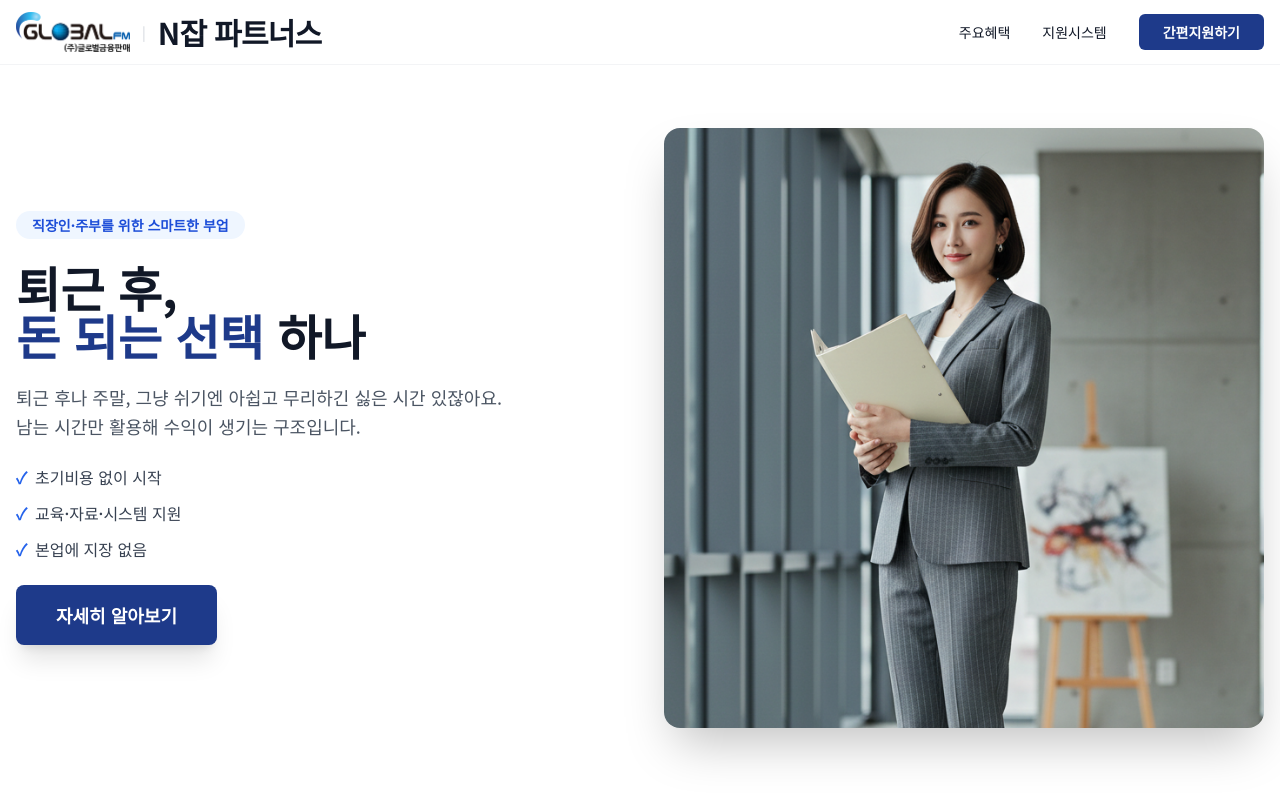
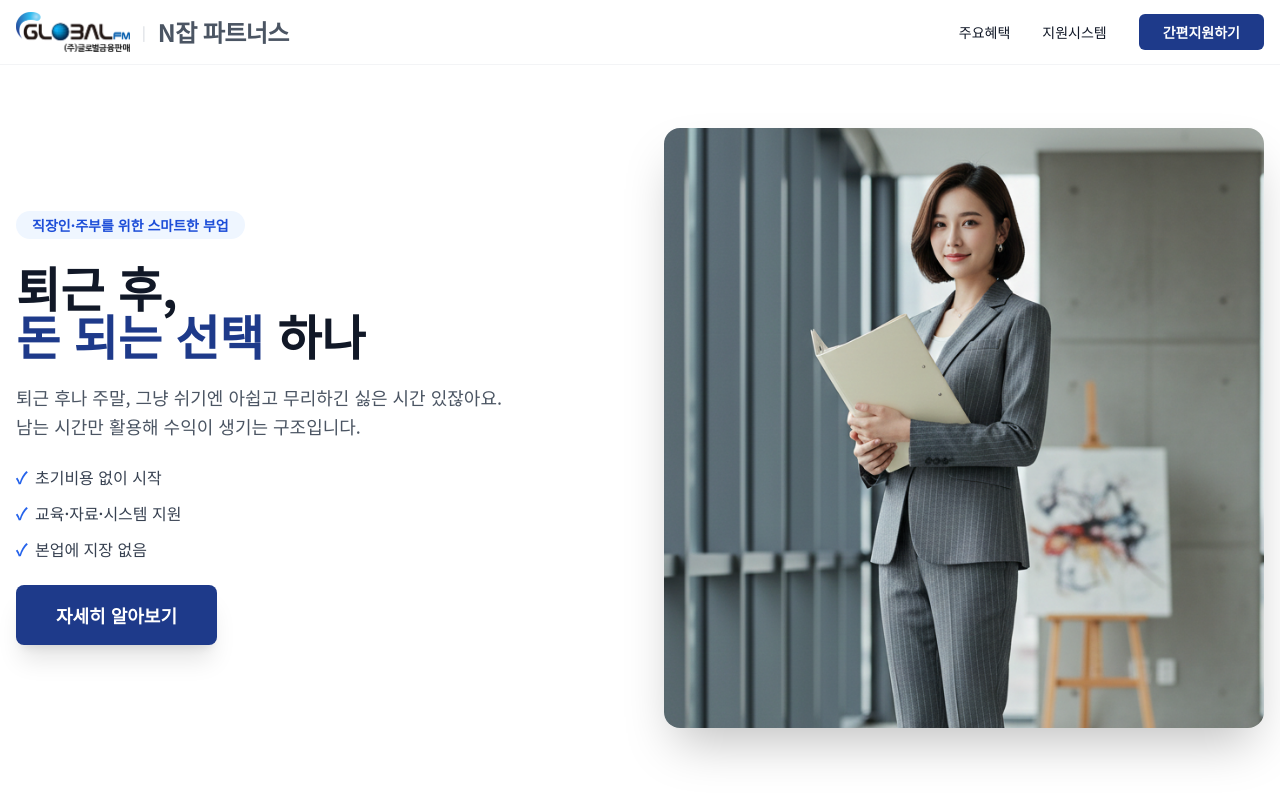
Before and after one commit to myneoego/NJobPartners, a React (Vite) app: page / in a window 1280 px wide. Shown: the top 800 px of the page. Built offline with nearby package versions, Linux system fonts and the light colour scheme.

Commit message:
Adjust header brand text style and update contact info in ContactForm

```diff
--- a/src/components/ContactForm.jsx
+++ b/src/components/ContactForm.jsx
@@ -116,7 +116,7 @@
                 전자적 파일 형태로 저장된 개인정보는 기록을 복원할 수 없는 기술적 방법을 사용하여 영구 삭제합니다.<br /><br />
                 개인정보 보호 담당부서<br />
                 부서: MP총괄<br />
-                연락처: 02-1588-0306
+                연락처: 1588-0306
               </div>
             </div>
             <div className="flex gap-3 items-start cursor-pointer">
--- a/src/components/Header.jsx
+++ b/src/components/Header.jsx
@@ -7,7 +7,7 @@
       <div className="flex items-center gap-3">
         <img src={logo} alt="글로벌금융판매 로고" className="h-10 w-auto object-contain" />
         <span className="text-gray-300 text-sm">|</span>
-        <span className="text-gray-900 text-3xl font-extrabold tracking-tight">N잡 파트너스</span>
+        <span className="text-gray-600 text-2xl font-bold tracking-tight">N잡 파트너스</span>
       </div>
       <nav className="hidden md:flex items-center gap-8">
         <a href="#features" className="text-sm font-medium hover:text-blue-700 transition-colors">주요혜택</a>
```
